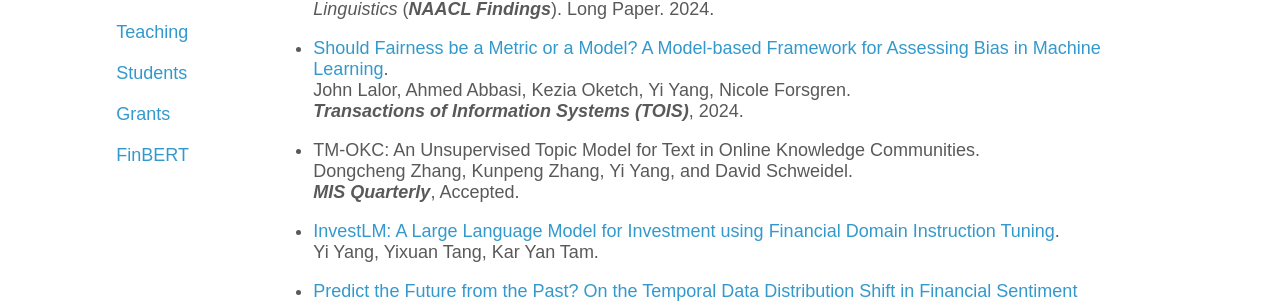
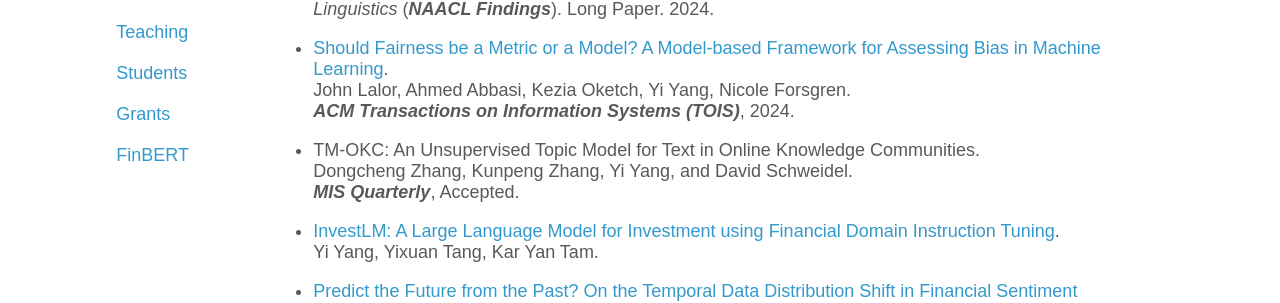
Before and after one commit to yya518/yya518.github.io, a Jekyll site: the page built from research.md, in a window 1280 px wide and 900 px high, scrolled down 364 px. Shown: the part 159-462 px from the top of the window. Built offline with Jekyll 4.4.1, drawn with Linux system fonts in a browser that asks for light colours.

Commit message:
fix a typo

```diff
--- a/research.md
+++ b/research.md
@@ -29,7 +29,7 @@ Zhuoyi Peng, Yi Yang.
 
 + [Should Fairness be a Metric or a Model? A Model-based Framework for Assessing Bias in Machine Learning](https://dl.acm.org/doi/10.1145/3641276).
 John Lalor, Ahmed Abbasi, Kezia Oketch, Yi Yang, Nicole Forsgren.
-***Transactions of Information Systems (TOIS)***, 2024.
+***ACM Transactions on Information Systems (TOIS)***, 2024.
 {: .nlp}
 
 + TM-OKC: An Unsupervised Topic Model for Text in Online Knowledge Communities.
```
